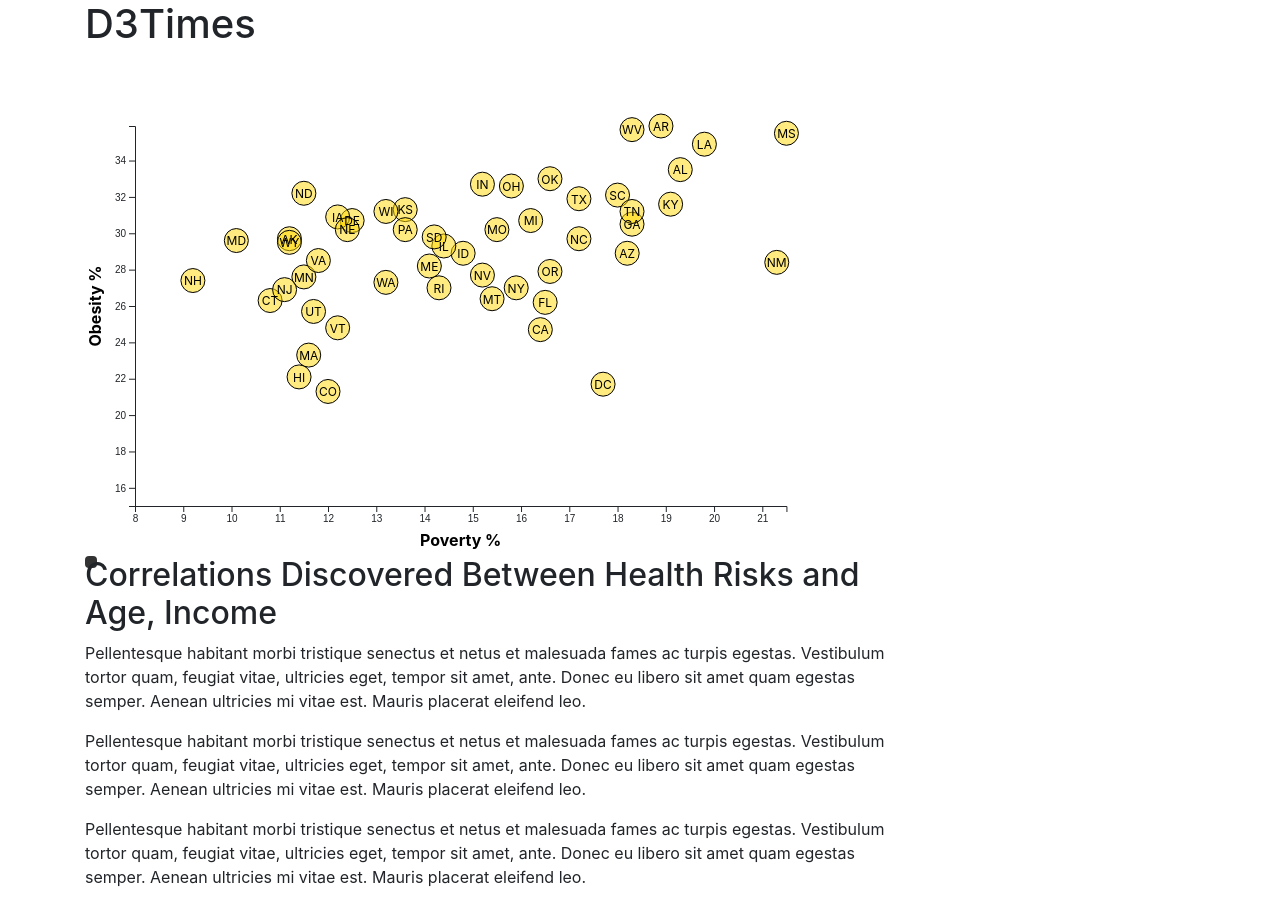
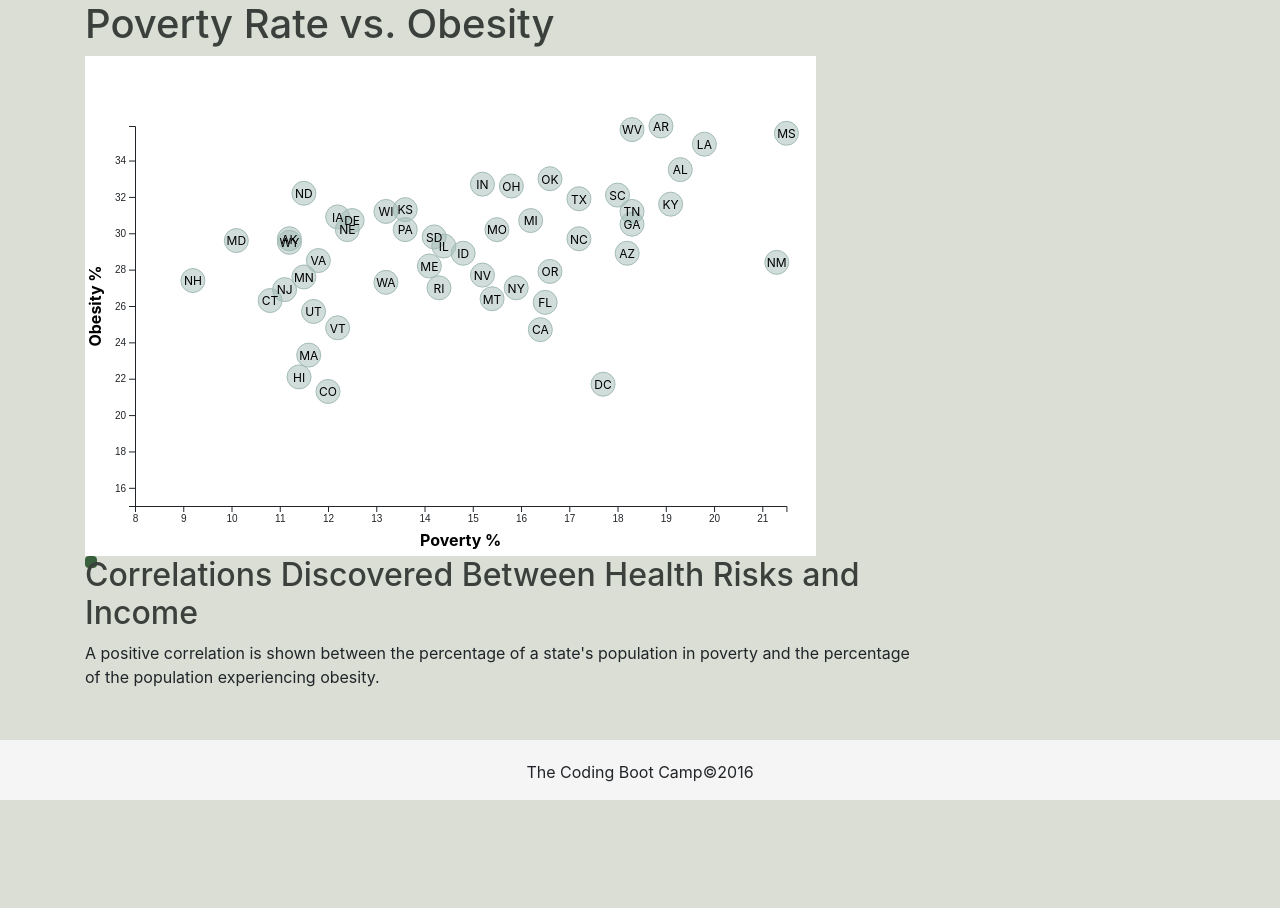
Before and after one commit to grand42/D3-Challenge, a plain HTML site: page index.html in a window 1280 px wide. Shown: the top 908 px of the page. After the commit the page ends 800 px from the top, so only its background shows below. Drawn offline with nearby package versions, Linux system fonts and the light colour scheme.

Commit message:
Style CSS

```diff
--- a/assets/css/d3Style.css
+++ b/assets/css/d3Style.css
@@ -47,25 +47,14 @@
   font-size: 12px;
   line-height: 1;
   line-height: 1.5em;
-  color: #fff;
+  color: #ffffff;
   text-align: center;
   text-transform: capitalize;
-  background: rgba(0, 0, 0, 0.8);
+  background: #39603D;
   border-radius: 4px;
 }
 
-.tooltip {
-  position: absolute;
-  width: 90px;
-  height: 70px;
-  padding: 10px;
-  font: 12px sans-serif;
-  text-align: center;
-  color: white;
-  background: blue;
-  border: 0;
-  border-radius: 10px;
-}
+
 
 /* Mobile Rules */
 @media screen and (max-width: 530px) {
--- a/assets/css/style.css
+++ b/assets/css/style.css
@@ -12,7 +12,14 @@ html {
 body {
   /* Padding bottom by footer height */
   padding-bottom: 80px;
+background-color: #daded4;
+
 }
+
+svg{
+background-color:#ffffff;
+}
+
 
 #footer {
   position: absolute;
@@ -29,3 +36,9 @@ body {
   margin: 0;
   font-size: 16px;
 }
+h1 {
+color:#3c403d;
+}
+h2 {
+color:#3c403d;
+}
--- a/assets/js/app.js
+++ b/assets/js/app.js
@@ -77,10 +77,10 @@ var scatter = chartGroup.selectAll("circle")
     .attr("cx", d => xScale(d.poverty))
     .attr("cy", d => yScale(d.obesity))
     .attr("r", "12")
-    .attr("fill", "gold")
+    .attr("fill", "#A3bCB6")
     .attr("fill-opacity","0.5")
     .attr("stroke-width", "1")
-    .attr("stroke", "black");
+    .attr("stroke", "#A3BCB6");
 
 // Add labels
 var labels = chartGroup.selectAll(null)
--- a/index.html
+++ b/index.html
@@ -14,7 +14,7 @@
   <div class="container">
     <div class="row">
       <div class="col-xs-12 col-md-12">
-        <h1>D3Times</h1>
+        <h1>Poverty Rate vs. Obesity</h1>
       </div>
     </div>
     <div class="row">
@@ -27,18 +27,10 @@
     <div class="row">
       <div class="col-xs-12  col-md-9">
         <div class="article">
-          <h2>Correlations Discovered Between Health Risks and Age, Income</h2>
-          <p>Pellentesque habitant morbi tristique senectus et netus et malesuada fames ac turpis egestas. Vestibulum tortor
-            quam, feugiat vitae, ultricies eget, tempor sit amet, ante. Donec eu libero sit amet quam egestas semper. Aenean
-            ultricies mi vitae est. Mauris placerat eleifend leo.</p>
-
-          <p>Pellentesque habitant morbi tristique senectus et netus et malesuada fames ac turpis egestas. Vestibulum tortor
-            quam, feugiat vitae, ultricies eget, tempor sit amet, ante. Donec eu libero sit amet quam egestas semper. Aenean
-            ultricies mi vitae est. Mauris placerat eleifend leo.</p>
-
-          <p>Pellentesque habitant morbi tristique senectus et netus et malesuada fames ac turpis egestas. Vestibulum tortor
-            quam, feugiat vitae, ultricies eget, tempor sit amet, ante. Donec eu libero sit amet quam egestas semper. Aenean
-            ultricies mi vitae est. Mauris placerat eleifend leo.</p>
+          <h2>Correlations Discovered Between Health Risks and Income</h2>
+          <p>A positive correlation is shown between the percentage of a state's population in poverty
+            and the percentage of the population experiencing obesity.
+          </p>
         </div>
       </div>
     </div>
```
